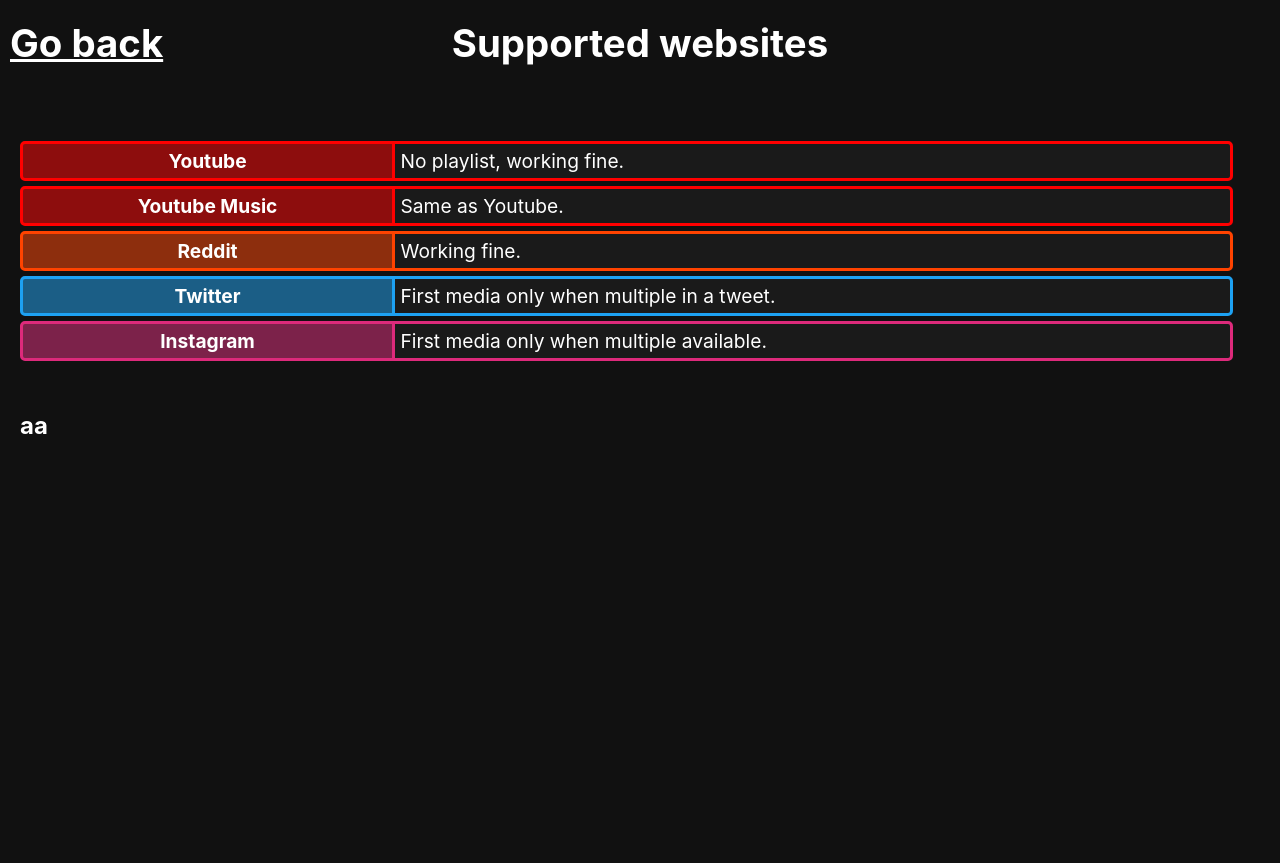
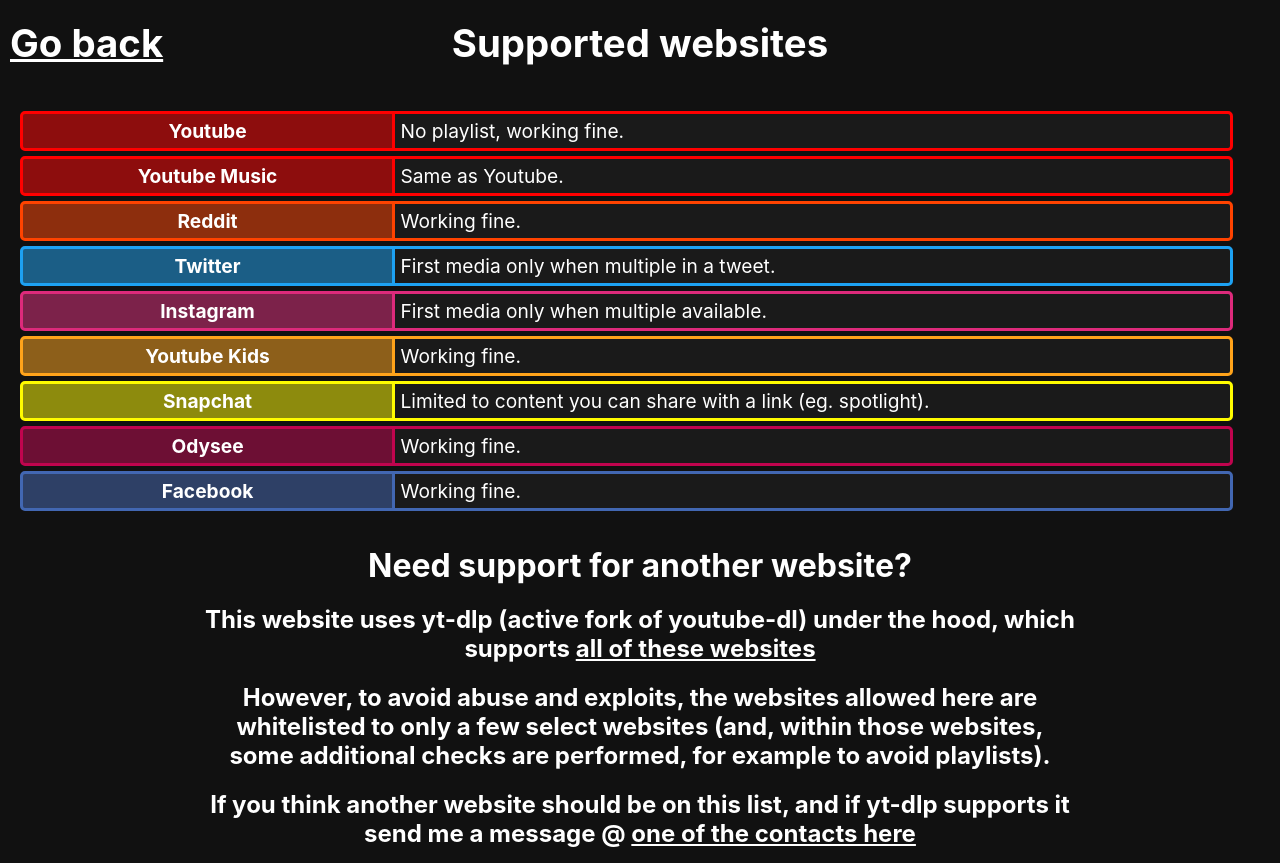
Before and after one commit to Nixuge/mediagrabber, a Flask app: page /supported in a window 1280 px wide. Before the commit the page ends 434 px from the top, so only its background shows below. Run offline with Flask 2, Linux system fonts and the light colour scheme.

Commit message:
Done with the supported websites page

```diff
--- a/static/css/supported/supported.css
+++ b/static/css/supported/supported.css
@@ -1,5 +1,5 @@
 .container {
-    padding-top: 50px;
+    padding-top: 20px;
     padding-left: 20px;
 }
 
@@ -18,3 +18,11 @@
     width: 30%;
     font-weight: bold;
 }
+
+#moreinfo {
+    /* text-align: center; */
+    /* display: inline-block; */
+    padding: 5px;
+    width: 70%;
+    font-weight: bold;
+}
--- a/static/js/supported_websites.js
+++ b/static/js/supported_websites.js
@@ -14,8 +14,11 @@ const websites = [
     new Website("Reddit", "Working fine.", "rgba(255, 67, 0, 1)"),
     new Website("Twitter", "First media only when multiple in a tweet.", "rgba(29, 161, 242, 1)"),
     new Website("Instagram", "First media only when multiple available.", "rgba(221, 42, 123, 1)"),
+    new Website("Youtube Kids", "Working fine.", "rgba(255, 163, 26, 1)"),
+    new Website("Snapchat", "Limited to content you can share with a link (eg. spotlight).", "rgba(255, 252, 0, 1)"),
+    new Website("Odysee", "Working fine.", "rgba(192, 4, 78, 1)"),
+    new Website("Facebook", "Working fine.", "rgba(66, 103, 178, 1)"),
 ]
-
 websites.forEach(website =>
     website_wrapper.innerHTML += generate_website_div(website)
 );
--- a/templates/supported.html
+++ b/templates/supported.html
@@ -19,8 +19,18 @@
     </div>
     <div class="container" id="website_wrapper" class="biggerfont"></div>
 
-    <div class="container" id="moreinfo">
-        <h2>aa</h2>
+    <br>
+
+    <div class="container centered" id="moreinfo">
+        <h1>Need support for another website?</h1>
+        <h2>This website uses yt-dlp (active fork of youtube-dl) under the hood, which supports
+            <a href="https://github.com/yt-dlp/yt-dlp/blob/master/supportedsites.md">all of these websites</a></h2>
+        <h2>However, to avoid abuse and exploits, the websites allowed here are whitelisted
+            to only a few select websites (and, within those websites, some additional checks are performed,
+            for example to avoid playlists).
+        </h2>
+        <h2>If you think another website should be on this list, and if yt-dlp supports it<br>
+            send me a message @ <a href="https://nixuge.me">one of the contacts here</a></h2>
     </div>
 
     </div>
```
